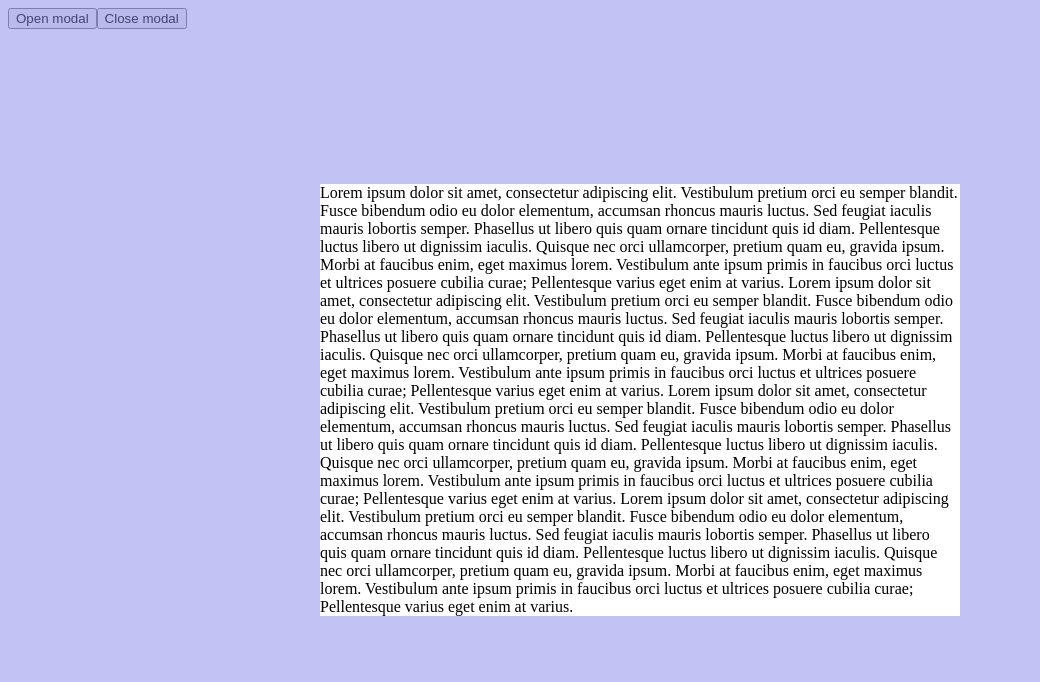
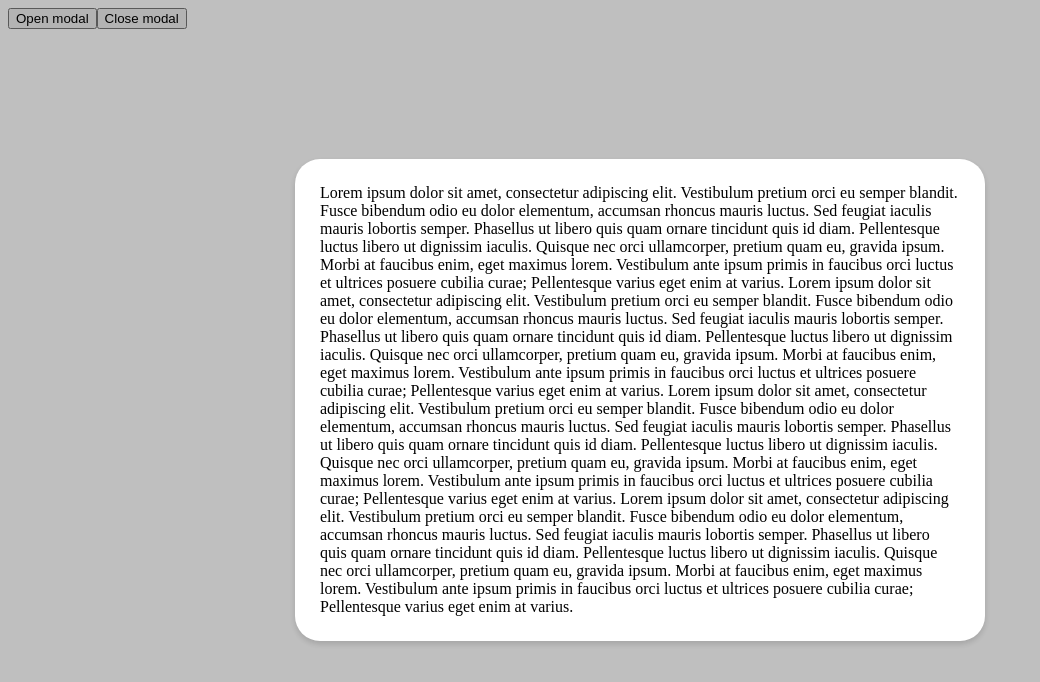
Before and after one commit to msobiecki/react-modal, a React (Create React App) app: page / in a window 1280 px wide. Both pictures are taken after a click on the button "Open modal". Shown: the top 682 px of the page, without its empty margins (0-1040 px from the left). Built offline with nearby package versions, Linux system fonts and the light colour scheme.

Commit message:
Added fullscreen mode

```diff
--- a/src/Modal.reducer.tsx
+++ b/src/Modal.reducer.tsx
@@ -6,10 +6,16 @@ type State = {
   isOverlayClosing: boolean;
   overlayPadding: string;
   overlayBackground: string;
+  isPanelRestrictedSize: boolean;
+  panelRestrictedWidth: string;
+  panelRestrictedHeight: string;
+  panelWidth: string;
+  panelHeight: string;
   panelBorderRadius: string;
   panelBorder: string;
   panelBackground: string;
   panelBoxShadow: string;
+  panelPadding: string;
   isOpening: boolean;
   isOpened: boolean;
   isClosing: boolean;
@@ -34,12 +40,18 @@ const initialValues = {
   zIndex: 9999,
   isOverlay: false,
   isOverlayClosing: true,
-  overlayPadding: 'initial',
+  overlayPadding: '20px',
   overlayBackground: 'rgba(0,0,0,.25)',
-  panelBorderRadius: 'initial',
+  isPanelRestrictedSize: false,
+  panelRestrictedWidth: '100%',
+  panelRestrictedHeight: '100%',
+  panelWidth: 'initial',
+  panelHeight: 'initial',
+  panelBorderRadius: '25px',
   panelBorder: 'none',
   panelBackground: 'rgba(255,255,255,1)',
-  panelBoxShadow: 'none',
+  panelBoxShadow: '0 3px 6px 0 rgba(0,0,0,.15)',
+  panelPadding: '25px',
   isOpening: false,
   isOpened: false,
   isClosing: false,
--- a/src/Modal.styled.tsx
+++ b/src/Modal.styled.tsx
@@ -9,15 +9,22 @@ export const Wrapper = styled.div<WrapperPropsType>`
   align-items: center;
   justify-content: center;
   position: fixed;
+  max-width: 100%;
+  max-height: 100%;
   z-index: ${(props) => props.zIndex};
-  height: 100%;
+  box-sizing: border-box;
 
   ${(props) =>
     !props.isOverlay &&
     css`
-      top: 50%;
-      left: 50%;
-      transform: translate(-50%, -50%);
+      // top: 50%;
+      // left: 50%;
+      // transform: translate(-50%, -50%);
+      top: 0;
+      right: 0;
+      bottom: 0;
+      left: 0;
+      margin: auto;
       overflow: auto;
     `}
 
@@ -52,6 +59,7 @@ export const Overlay = styled.div<OverlayPropsType>`
   overflow: auto;
   opacity: 0;
   background: ${(props) => props.background};
+  box-sizing: border-box;
 
 
     ${(props) =>
@@ -73,8 +81,14 @@ export const Overlay = styled.div<OverlayPropsType>`
 `;
 
 type PanelPropsType = {
+  isRestrictedSize: boolean;
+  restrictedWidth: string;
+  restrictedHeight: string;
+  width: string;
+  height: string;
   borderRadius: string;
   border: string;
+  padding: string;
   background: string;
   boxShadow: string;
 };
@@ -82,17 +96,22 @@ export const Panel = styled.div<PanelPropsType>`
   position: relative;
   display: block;
   margin: auto;
+  width: ${(props) => props.width};
+  height: ${(props) => props.height};
+  padding: ${(props) => props.padding};
   border-radius: ${(props) => props.borderRadius};
   border: ${(props) => props.border};
   background: ${(props) => props.background};
   box-shadow: ${(props) => props.boxShadow};
-`;
+  box-sizing: border-box;
 
-export const PanelInner = styled.div`
-  display: block;
-  width: 100%;
-  height: 100%;
-  overflow: hidden;
+  ${(props) =>
+    props.isRestrictedSize &&
+    css`
+      max-width: ${(props: PanelPropsType) => props.restrictedWidth};
+      max-height: ${(props: PanelPropsType) => props.restrictedHeight};
+      overflow: auto;
+    `}
 `;
 
 export const Close = styled.div``;
--- a/src/Modal.tsx
+++ b/src/Modal.tsx
@@ -12,14 +12,7 @@ import {
   initialValues as modalInitialValues,
 } from './Modal.reducer';
 
-import {
-  Wrapper,
-  Overlay,
-  Panel,
-  PanelInner,
-  Close,
-  CloseIcon,
-} from './Modal.styled';
+import { Wrapper, Overlay, Panel, Close, CloseIcon } from './Modal.styled';
 
 type InferPropType<
   PropTypes,
@@ -41,10 +34,16 @@ const modalPropTypes = {
     isOverlayClosing: PropTypes.bool,
     overlayPadding: PropTypes.string,
     overlayBackground: PropTypes.string,
+    isPanelRestrictedSize: PropTypes.bool,
+    panelRestrictedWidth: PropTypes.string,
+    panelRestrictedHeight: PropTypes.string,
+    panelWidth: PropTypes.string,
+    panelHeight: PropTypes.string,
     panelBorderRadius: PropTypes.string,
     panelBorder: PropTypes.string,
     panelBackground: PropTypes.string,
     panelBoxShadow: PropTypes.string,
+    panelPadding: PropTypes.string,
   }),
   onOpenStart: PropTypes.func,
   onOpenEnd: PropTypes.func,
@@ -54,17 +53,23 @@ const modalPropTypes = {
 
 const modalDefaultProps = {
   options: {
-    openingDuration: 200,
-    closingDuration: 200,
-    zIndex: 9999,
-    isOverlay: false,
-    isOverlayClosing: true,
-    overlayPadding: 'initial',
-    overlayBackground: 'rgba(0,0,0,.25)',
-    panelBorderRadius: 'initial',
-    panelBorder: 'none',
-    panelBackground: 'rgba(255,255,255,1)',
-    panelBoxShadow: 'none',
+    openingDuration: modalInitialValues.openingDuration,
+    closingDuration: modalInitialValues.closingDuration,
+    zIndex: modalInitialValues.zIndex,
+    isOverlay: modalInitialValues.isOverlay,
+    isOverlayClosing: modalInitialValues.isOverlayClosing,
+    overlayPadding: modalInitialValues.overlayPadding,
+    overlayBackground: modalInitialValues.overlayBackground,
+    isPanelRestrictedSize: modalInitialValues.isPanelRestrictedSize,
+    panelRestrictedWidth: modalInitialValues.panelRestrictedWidth,
+    panelRestrictedHeight: modalInitialValues.panelRestrictedHeight,
+    panelWidth: modalInitialValues.panelWidth,
+    panelHeight: modalInitialValues.panelHeight,
+    panelBorderRadius: modalInitialValues.panelBorderRadius,
+    panelBorder: modalInitialValues.panelBorder,
+    panelBackground: modalInitialValues.panelBackground,
+    panelBoxShadow: modalInitialValues.panelBoxShadow,
+    panelPadding: modalInitialValues.panelPadding,
   },
   onOpenStart: () => {},
   onOpenEnd: () => {},
@@ -184,6 +189,12 @@ const Modal = forwardRef<ForwardedRefType, ModalPropsType>(
       return (
         <Panel
           ref={panelRef}
+          padding={modalState.panelPadding}
+          isRestrictedSize={modalState.isPanelRestrictedSize}
+          restrictedWidth={modalState.panelRestrictedWidth}
+          restrictedHeight={modalState.panelRestrictedHeight}
+          width={modalState.panelWidth}
+          height={modalState.panelHeight}
           borderRadius={modalState.panelBorderRadius}
           border={modalState.panelBorder}
           background={modalState.panelBackground}
@@ -192,7 +203,8 @@ const Modal = forwardRef<ForwardedRefType, ModalPropsType>(
           {/* <Close>
       <CloseIcon></CloseIcon>
     </Close> */}
-          <PanelInner>{children}</PanelInner>
+
+          {children}
         </Panel>
       );
     };
--- a/src/Playground.tsx
+++ b/src/Playground.tsx
@@ -34,7 +34,6 @@ const Playground = () => {
           zIndex: 100,
           isOverlay: true,
           isOverlayClosing: true,
-          overlayBackground: 'rgba(133,133,233,0.5)',
         }}
         onOpenStart={() => {
           console.log('OPEN_MODAL_START');
```
Also changed, not shown: 1 other file (tests, documents, lock files or other folders).
